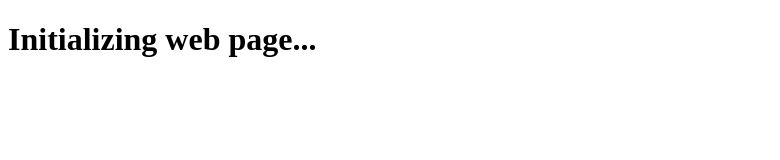
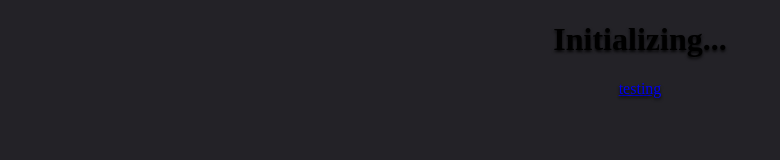
Before and after one commit to AmandaLyB/AmandaLyB.github.io, a plain HTML site: page index.html in a window 1280 px wide. Shown: the whole page, without its empty margins (0-780 px from the left). Drawn offline with Linux system fonts and the light colour scheme.

Commit message:
Basic editing

```diff
--- a/index.html
+++ b/index.html
@@ -3,8 +3,16 @@
 <html>
 <head>
 	<meta charset="utf-8">
+	<link rel="stylesheet" href="main.css">
 </head>
 <body>
-	<h1>Initializing web page...</h1>
+	<header>
+		<h1>Initializing...</h1>
+		<div="subheading">
+			<a href="https://www.theodinproject.com/lessons/foundations-introduction-to-html-and-css">testing</a>
+		</div>
+	</header>
+	<footer>
+	</footer>
 </body>
 </html>
--- /dev/null
+++ b/main.css
@@ -0,0 +1,20 @@
+* {
+	box-sizing: border-box;
+}
+
+body {
+	background-color: #232227;
+	margin: 0;
+	display: flex;
+    flex-direction: column;
+}
+
+header {
+	text-align: center;
+	text-shadow: 0px 2px 3px rgba(0,0,0,0.8);
+}
+
+subheading {
+	margin-left: auto;
+	margin right: auto;
+}
```
